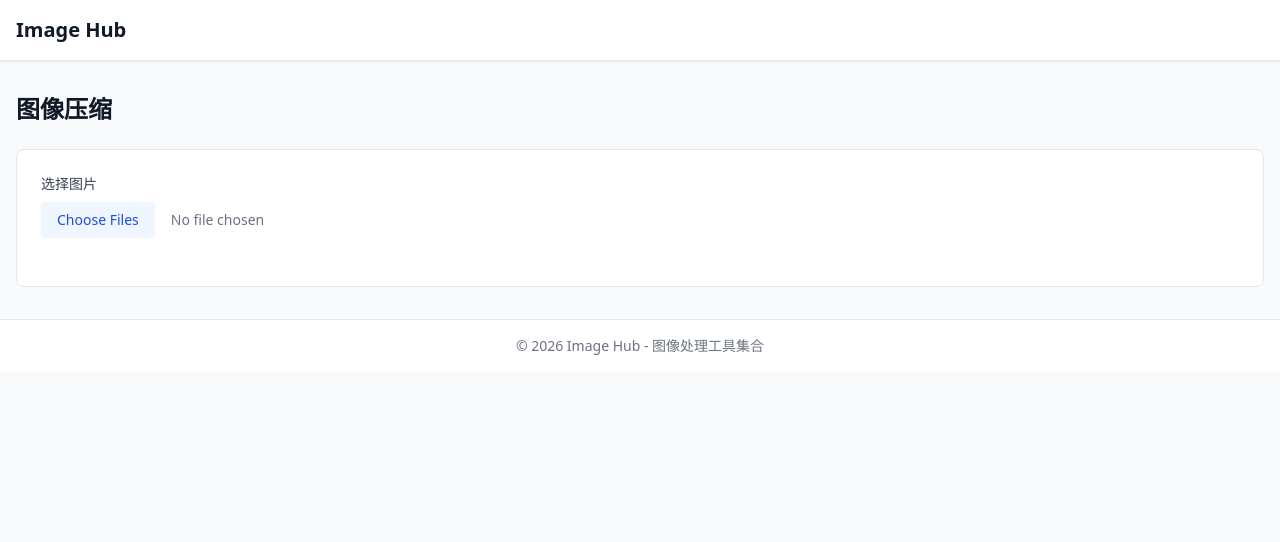
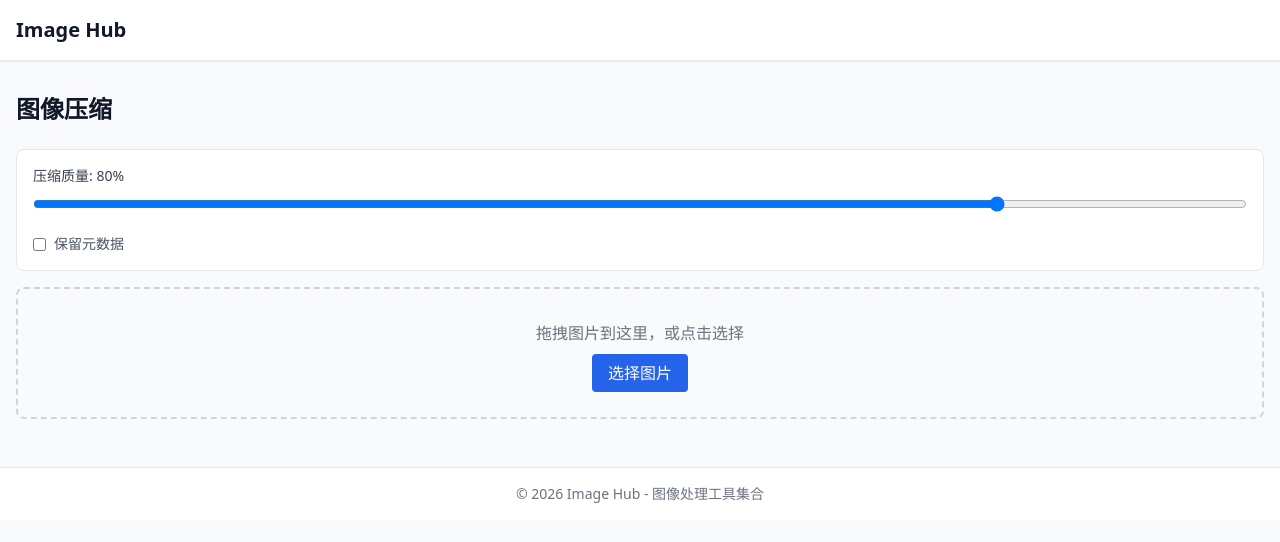
Before and after one commit to xiongfei1121/image-hub, a Nuxt app: page /compress in a window 1280 px wide. Shown: the top 542 px of the page. Built offline with nearby package versions, Linux system fonts and the light colour scheme.

Commit message:
Add WASM compression to compress.vue

```diff
--- a/app/pages/compress.vue
+++ b/app/pages/compress.vue
@@ -2,26 +2,59 @@
   <div>
     <h1 class="text-2xl font-bold text-gray-900 mb-6">图像压缩</h1>
 
-    <div class="bg-white rounded-lg border p-6">
-      <div class="mb-6">
+    <!-- Quality Setting -->
+    <div class="bg-white rounded-lg border p-4 mb-4">
       <label class="block text-sm font-medium text-gray-700 mb-2">
-          选择图片
+        压缩质量: {{ quality }}%
       </label>
+      <input
+        v-model="quality"
+        type="range"
+        min="1"
+        max="100"
+        class="w-full"
+      />
+      <div class="flex gap-4 mt-4">
+        <label class="flex items-center gap-2">
+          <input type="checkbox" v-model="keepMetadata" class="rounded" />
+          <span class="text-sm text-gray-600">保留元数据</span>
+        </label>
+      </div>
+    </div>
+
+    <!-- Drop Area -->
+    <div
+      class="border-2 border-dashed rounded-lg p-8 text-center mb-4"
+      :class="isDragging ? 'border-blue-500 bg-blue-50' : 'border-gray-300'"
+      @dragover.prevent="isDragging = true"
+      @dragleave="isDragging = false"
+      @drop.prevent="handleDrop"
+    >
+      <p class="text-gray-500 mb-4">拖拽图片到这里，或点击选择</p>
       <input
         type="file"
         accept="image/*"
         multiple
         @change="handleFileSelect"
-          class="block w-full text-sm text-gray-500 file:mr-4 file:py-2 file:px-4 file:rounded file:border-0 file:bg-blue-50 file:text-blue-700 hover:file:bg-blue-100"
+        class="hidden"
+        id="fileInput"
       />
+      <label
+        for="fileInput"
+        class="px-4 py-2 bg-blue-600 text-white rounded cursor-pointer hover:bg-blue-700"
+      >
+        选择图片
+      </label>
     </div>
 
+    <!-- File List -->
     <div v-if="files.length > 0" class="space-y-4">
       <div
         v-for="(file, index) in files"
-          :key="index"
+        :key="file.id"
         class="flex items-center justify-between p-4 bg-gray-50 rounded"
       >
+        <!-- Preview -->
         <div class="flex items-center gap-4">
           <img
             v-if="file.preview"
@@ -31,23 +64,37 @@
           <div>
             <p class="font-medium text-gray-900">{{ file.name }}</p>
             <p class="text-sm text-gray-500">
-                原始: {{ formatSize(file.originalSize) }} →
-                压缩后: {{ file.compressedSize ? formatSize(file.compressedSize) : '...' }}
+              原始: {{ formatSize(file.originalSize) }}
+              <span v-if="file.compressedSize > 0">
+                → 压缩后: {{ formatSize(file.compressedSize) }}
+                <span class="text-green-600">
+                  (-{{ Math.round((1 - file.compressedSize / file.originalSize) * 100) }}%)
+                </span>
+              </span>
             </p>
           </div>
         </div>
+
+        <!-- Status -->
+        <div>
+          <span v-if="file.status === 'compressing'" class="text-blue-600">
+            压缩中...
+          </span>
+          <span v-else-if="file.status === 'error'" class="text-red-600">
+            失败: {{ file.error }}
+          </span>
           <button
-            v-if="!file.compressed"
+            v-else-if="!file.compressedUrl"
             @click="compressImage(index)"
             :disabled="compressing"
             class="px-4 py-2 bg-blue-600 text-white rounded hover:bg-blue-700 disabled:opacity-50"
           >
-            {{ compressing ? '压缩中...' : '压缩' }}
+            压缩
           </button>
           <a
             v-else
-            :href="file.downloadUrl"
-            :download="file.name"
+            :href="file.compressedUrl"
+            :download="'compressed_' + file.name"
             class="px-4 py-2 bg-green-600 text-white rounded hover:bg-green-700"
           >
             下载
@@ -59,20 +106,51 @@
 </template>
 
 <script setup>
+import { ref, onMounted } from 'vue'
+import { v4 as uuidv4 } from 'uuid'
+
+const quality = ref(80)
+const keepMetadata = ref(false)
+const isDragging = ref(false)
+const compressing = ref(false)
+let worker = null
+
+// Initialize WASM worker
+onMounted(() => {
+  worker = new Worker('/assets/workers/compression-worker.js')
+  worker.postMessage('initLib')
+})
+
 const files = ref([])
-const compressing = ref(false)
+
+function handleDrop(e) {
+  isDragging.value = false
+  const dropped = Array.from(e.dataTransfer.files)
+  addFiles(dropped)
+}
 
 function handleFileSelect(e) {
   const selected = Array.from(e.target.files)
-  files.value = selected.map(file => ({
+  addFiles(selected)
+}
+
+function addFiles(newFiles) {
+  for (const file of newFiles) {
+    if (!file.type.startsWith('image/')) continue
+
+    files.value.push({
+      id: uuidv4(),
       name: file.name,
       originalSize: file.size,
       file: file,
       preview: URL.createObjectURL(file),
-    compressed: false,
+      compressedUrl: null,
       compressedSize: 0,
-    downloadUrl: null
-  }))
+      compressedBlob: null,
+      status: 'waiting',
+      error: ''
+    })
+  }
 }
 
 function formatSize(bytes) {
@@ -81,33 +159,42 @@ function formatSize(bytes) {
   return (bytes / (1024 * 1024)).toFixed(1) + ' MB'
 }
 
-async function compressImage(index) {
+function compressImage(index) {
+  const item = files.value[index]
+  item.status = 'compressing'
   compressing.value = true
-  const item = files.value[index]
 
-  try {
-    // 使用 Canvas 简单压缩
-    const img = new Image()
-    img.src = item.preview
-    await new Promise(resolve => img.onload = resolve)
+  // Message: [file, quality, keepMetadata, maxSize, compressionMode, uuid]
+  worker.postMessage([
+    item.file,
+    quality.value / 100,
+    keepMetadata.value ? 1 : 0,
+    0,
+    0, // COMPRESSION_MODE.QUALITY
+    item.id
+  ])
 
-    const canvas = document.createElement('canvas')
-    canvas.width = img.width
-    canvas.height = img.height
-    const ctx = canvas.getContext('2d')
-    ctx.drawImage(img, 0, 0)
-
-    const blob = await new Promise(resolve => {
-      canvas.toBlob(resolve, 'image/jpeg', 0.8)
-    })
-
-    item.compressedSize = blob.size
-    item.downloadUrl = URL.createObjectURL(blob)
-    item.compressed = true
-  } catch (e) {
-    console.error('压缩失败:', e)
+  worker.onmessage = (e) => {
+    const result = e.data
+    if (result.uuid === item.id) {
+      if (result.success) {
+        const blob = new Blob([result.data], { type: 'image/jpeg' })
+        item.compressedSize = result.size
+        item.compressedBlob = blob
+        item.compressedUrl = URL.createObjectURL(blob)
+        item.status = 'done'
+      } else {
+        item.status = 'error'
+        item.error = result.errorString || '压缩失败'
+      }
+      compressing.value = false
+    }
   }
 
+  worker.onerror = (e) => {
+    item.status = 'error'
+    item.error = e.message
     compressing.value = false
   }
+}
 </script>
```
Lines whose indentation alone changed are shown as unchanged.
